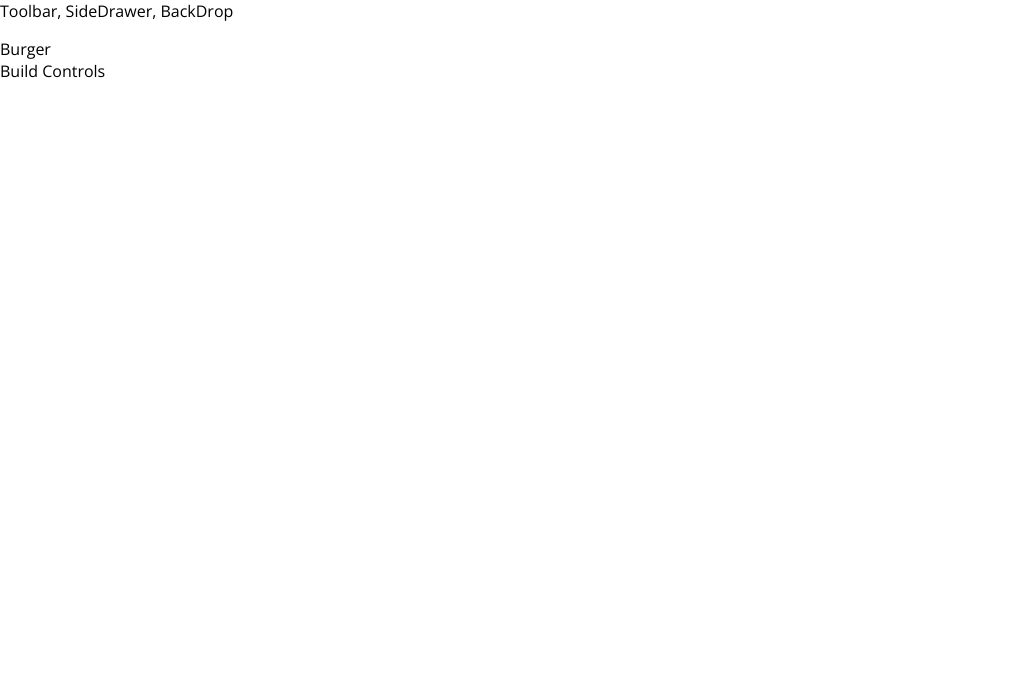
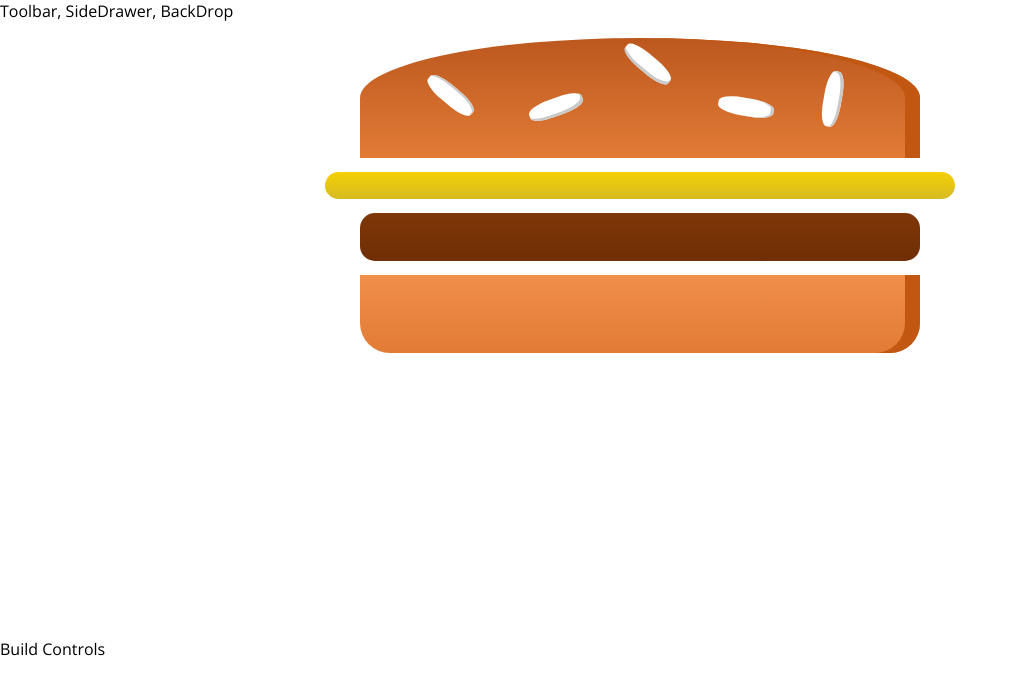
Before and after one commit to nsaravanan27/react-hands-on-projects, a React app in the folder burger-app/: page / in a window 1280 px wide. Shown: the top 694 px of the page, without its empty margins (0-1018 px from the left). Built offline with nearby package versions, Linux system fonts and the light colour scheme.

Commit message:
Burger component building

```diff
--- /dev/null
+++ b/burger-app/src/components/Burger/Burger.css
@@ -0,0 +1,30 @@
+.Burger {
+    width: 100%;
+    margin: auto;
+    height: 250px;
+    /* overflow: scroll; */
+    text-align: center;
+    font-weight: bold;
+    font-size: 1.2rem;
+}
+
+@media (min-width: 500px) and (min-height: 400px) {
+    .Burger {
+        width: 350px;
+        height: 300px;
+    }
+}
+
+@media (min-width: 500px) and (min-height: 401px) {
+    .Burger {
+        width: 450px;
+        height: 400px;
+    }
+}
+
+@media (min-width: 1000px) and (min-height: 700px) {
+    .Burger {
+        width: 700px;
+        height: 600px;
+    }
+}
--- a/burger-app/src/components/Burger/Burger.js
+++ b/burger-app/src/components/Burger/Burger.js
@@ -0,0 +1,14 @@
+import React from 'react';
+import classes from './Burger.css';
+import BurgerIngredient from './BurgerIngredient/BurgerIngredient';
+
+const burger = (props) => {
+    return (<div className={classes.Burger}>
+        <BurgerIngredient type="bread-top"/>
+        <BurgerIngredient type="cheese"/>
+        <BurgerIngredient type="meat"/>
+        <BurgerIngredient type="bread-bottom"/>
+    </div>);
+}
+
+export default burger;
--- a/burger-app/src/components/Burger/BurgerIngredient/BurgerIngredient.js
+++ b/burger-app/src/components/Burger/BurgerIngredient/BurgerIngredient.js
@@ -13,8 +13,8 @@
       case "bread-top":
         ingredients = (
           <div className={classes.BreadTop}>
-            <div className={classes.seeds1} />
-            <div className={classes.seeds2} />
+            <div className={classes.Seeds1} />
+            <div className={classes.Seeds2} />
           </div>
         );
         break;
--- a/burger-app/src/containers/BurgerBuilder/BurgerBuilder.js
+++ b/burger-app/src/containers/BurgerBuilder/BurgerBuilder.js
@@ -1,12 +1,13 @@
 import React, { Component } from 'react';
 import Aux from '../../hoc/Auxillary';
+import Burger from '../../components/Burger/Burger';
 
 class BurgerBuilder extends Component {
     state = {}
     render() {
         return (
             <Aux>
-                <div>Burger</div>
+                <Burger/>
                 <div>Build Controls</div>
             </Aux>
           )
```
